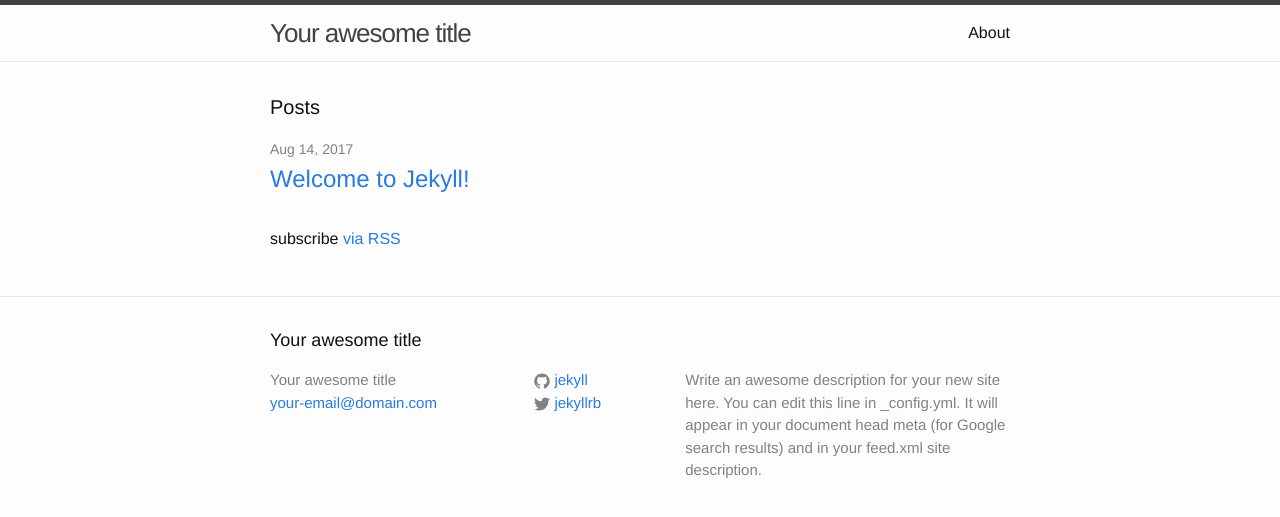
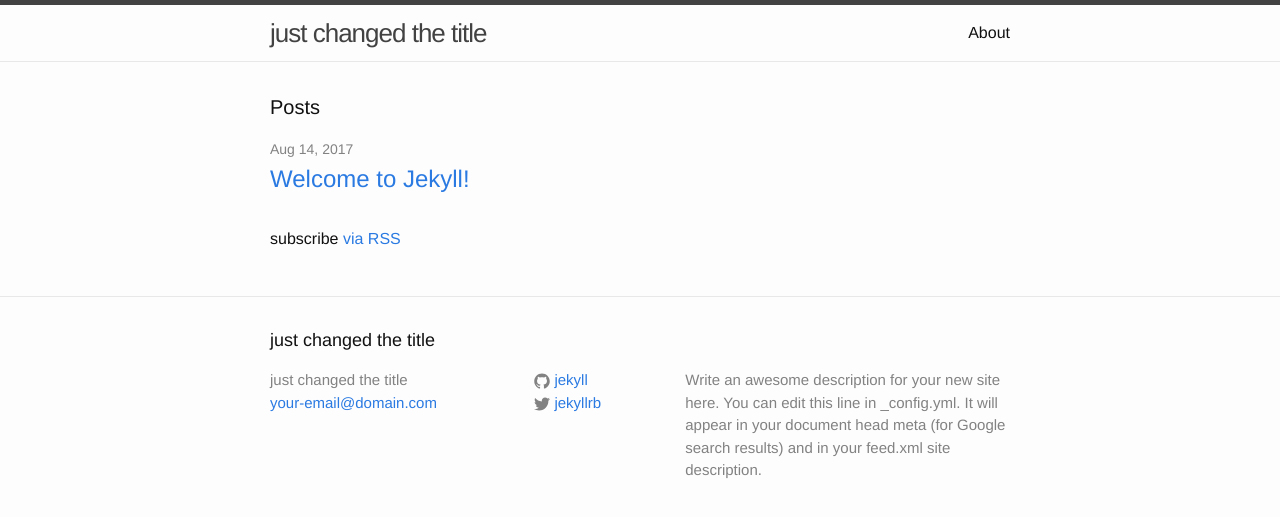
Before and after one commit to kumar-anubhav/kumar-anubhav.github.io, a Jekyll site: the page built from index.html, in a window 1280 px wide. Shown: the top 517 px of the page. Built offline with Jekyll 4.4.1, drawn with Linux system fonts in a browser that asks for light colours.

Commit message:
Update _config.yml

```diff
--- a/_config.yml
+++ b/_config.yml
@@ -6,7 +6,7 @@
 # 'jekyll serve'. If you change this file, please restart the server process.
 
 # Site settings
-title: Your awesome title
+title: just changed the title
 email: your-email@domain.com
 description: > # this means to ignore newlines until "baseurl:"
   Write an awesome description for your new site here. You can edit this
```
